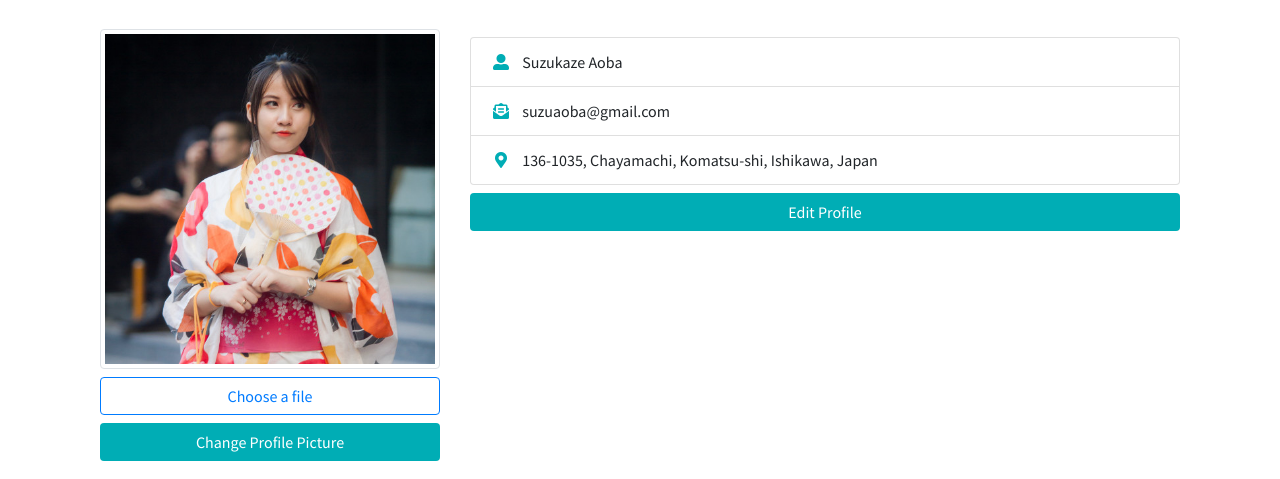
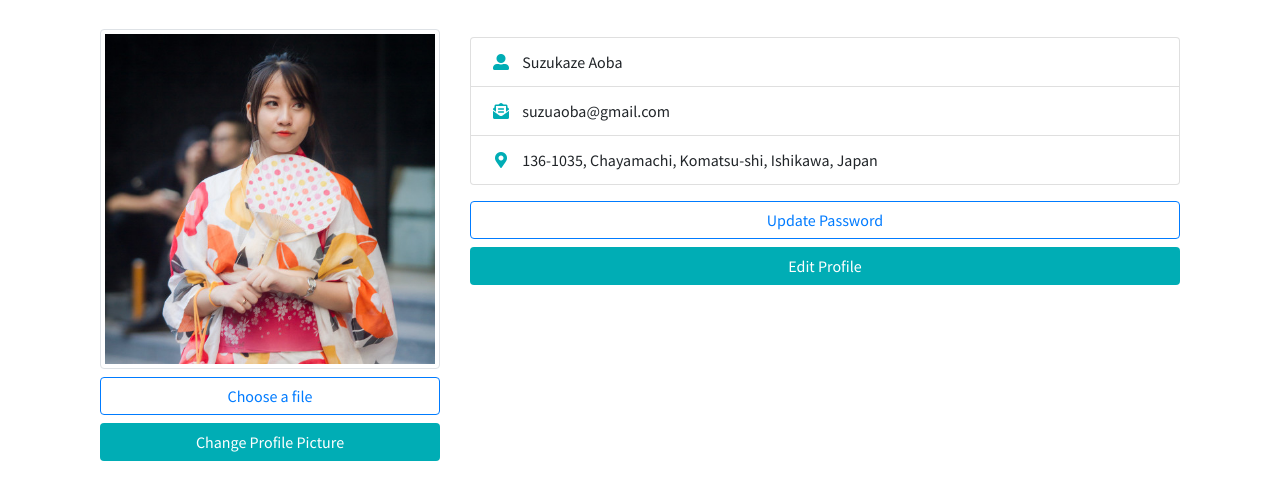
Before and after one commit to davidmahbubi/olshop, a CodeIgniter app: page /web/user in a window 1280 px wide. Shown: the part 211-690 px from the top of the page. Run offline with CodeIgniter, Linux system fonts and the light colour scheme; a user stored in the database is signed in; data comes from the database, SQL or seed files in the repository; some libraries are stand-ins or nearby versions.

Commit message:
User edit password feature is working

```diff
--- a/application/controllers/User.php
+++ b/application/controllers/User.php
@@ -17,7 +17,7 @@ class User extends CI_Controller{
 
     public function index(){
 
-        $meta['title'] = 'Product Details';
+        $meta['title'] = 'My Account';
         $req['user'] = isLoggedIn() ? $this->User_model->getUserById($this->session->userdata('user')['id']) : NULL;
 
         $this->form_validation->set_rules('first_name', 'first name', 'required|trim');
@@ -41,6 +41,53 @@ class User extends CI_Controller{
             redirect('user');
         }
 
+    }
+
+    public function userUpdatePassword(){
+        if($this->input->post()){
+
+            // Replace the error messages
+            $this->form_validation->set_message('matches', '{field} not match !');
+
+            $this->form_validation->set_rules('curr-pass', 'current password', 'required');
+            $this->form_validation->set_rules('password-1', 'new password', 'required|min_length[5]');
+            $this->form_validation->set_rules('password-2', 'confirm password', 'required|matches[password-1]');
+
+            if(!$this->form_validation->run()){
+                $this->session->set_flashdata('msg', '<div class="alert mt-2 mb-2 alert-danger alert-dismissible fade show" role="alert">
+                ' . validation_errors() .'
+                <button type="button" class="close" data-dismiss="alert" aria-label="Close">
+                <span aria-hidden="true">&times;</span>
+                </button>
+                </div>');
+                redirect('user');
+            } else{
+
+                // Validate current password
+                $user = $this->User_model->getUserById($this->input->post('user-id'));
+                if(password_verify($this->input->post('curr-pass'), $user['password'])){
+                    $this->User_model->updatePassword($user['email'], $this->input->post('password-1'));
+                    $this->session->set_flashdata('msg', '<div class="alert mt-2 mb-2 alert-success alert-dismissible fade show" role="alert">
+                    Password changed
+                    <button type="button" class="close" data-dismiss="alert" aria-label="Close">
+                    <span aria-hidden="true">&times;</span>
+                    </button>
+                    </div>');
+                    redirect('user');
+                } else{
+                    $this->session->set_flashdata('msg', '<div class="alert mt-2 mb-2 alert-danger alert-dismissible fade show" role="alert">
+                    Current password is wrong !
+                    <button type="button" class="close" data-dismiss="alert" aria-label="Close">
+                    <span aria-hidden="true">&times;</span>
+                    </button>
+                    </div>');
+                    redirect('user');
+                }
+            }
+
+        } else{
+            redirect('404');
+        }
     }
 
     public function uploadimg(){
--- a/application/views/user/index.php
+++ b/application/views/user/index.php
@@ -32,22 +32,25 @@
 					<span><?= $user["address"] ? $user["address"]:'Address not registered !' ?></span>
 				</li>
 			</ul>
+			<button type="button" class="btn btn-outline-primary w-100 mt-3" data-toggle="modal"
+				data-target="#updatePassword">
+				Update Password
+			</button>
 			<button type="form" class="btn dv-bg-primary text-white mt-2 float-right w-100 mb-2" data-toggle="modal"
-				data-target="#exampleModal">
+				data-target="#editProfile">
 				Edit Profile
 			</button>
 		</div>
 	</div>
 </div>
 
-<!-- Modal -->
-<div class="modal fade" id="exampleModal" tabindex="-1" role="dialog" aria-labelledby="exampleModalLabel"
-	aria-hidden="true">
+<!-- Modal Edit Profile-->
+<div class="modal fade" id="editProfile" tabindex="-1" role="dialog" aria-hidden="true">
 	<div class="modal-dialog" role="document">
 		<div class="modal-content">
 			<form action="" method="POST">
 				<div class="modal-header">
-					<h5 class="modal-title" id="exampleModalLabel">Edit Profile</h5>
+					<h5 class="modal-title" id="editProfileTitle">Edit Profile</h5>
 					<button type="button" class="close" data-dismiss="modal" aria-label="Close">
 						<span aria-hidden="true">&times;</span>
 					</button>
@@ -89,21 +92,59 @@
 	</div>
 </div>
 
+<!-- Modal Update Password -->
+
+<div class="modal fade" id="updatePassword" tabindex="-1" role="dialog" aria-hidden="true">
+	<div class="modal-dialog" role="document">
+		<div class="modal-content">
+			<form action="<?=base_url()?>user/userupdatepassword", method="POST">
+				<div class="modal-header">
+					<h5 class="modal-title" id="updatePasswordTitle">Update Password</h5>
+					<button type="button" class="close" data-dismiss="modal" aria-label="Close">
+						<span aria-hidden="true">&times;</span>
+					</button>
+				</div>
+				<div class="modal-body">
+					<div class="form-group">
+						<label for="currentPassword">Current Password</label>
+						<input type="password" class="form-control" id="currentPassword" placeholder="Current Password"
+							name="curr-pass">
+					</div>
+					<div class="form-group">
+						<label for="newPassword">New Password</label>
+						<input type="password" class="form-control" id="newPassword" placeholder="New Password"
+							name="password-1">
+					</div>
+					<div class="form-group">
+						<label for="confirmPassword">Confirm Password</label>
+						<input type="password" class="form-control" id="confirmPassword" placeholder="Confirm Password"
+							name="password-2">
+					</div>
+					<input type="hidden" value="<?=$user['id'];?>" name="user-id">
+				</div>
+				<div class="modal-footer">
+					<button type="button" class="btn btn-secondary" data-dismiss="modal">Close</button>
+					<button type="submit" class="btn dv-bg-primary text-white">Save changes</button>
+				</div>
+			</form>
+		</div>
+	</div>
+</div>
+
 <script>
+	$(function () {
 
-$(function(){
+		const inputFile = $('input[type=file]');
 
-	const inputFile = $('input[type=file]');
+		$('#uploadBt').click(function () {
+			$(inputFile).click();
 
-	$('#uploadBt').click(function(){
-		$(inputFile).click();
-
-		$(inputFile).change(function(){
-			let name = $(this).val().split("\\");
-			name = name[name.length-1];
-			$('#uploadBt').html('<span class="mt-2">' + name + '</span>');
+			$(inputFile).change(function () {
+				let name = $(this).val().split("\\");
+				name = name[name.length - 1];
+				$('#uploadBt').html('<span class="mt-2">' + name + '</span>');
+			});
 		});
 	});
-});
 
 </script>
```
